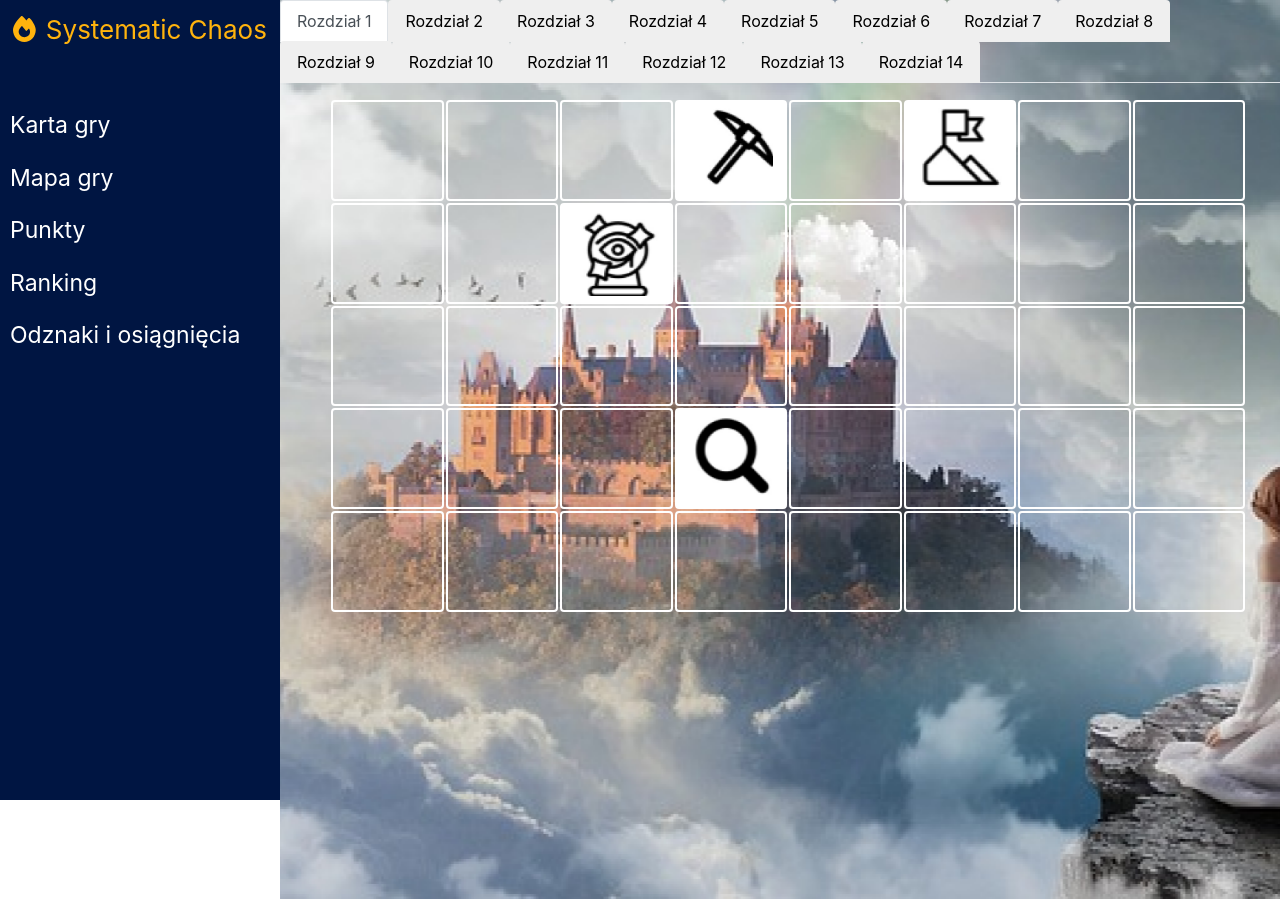
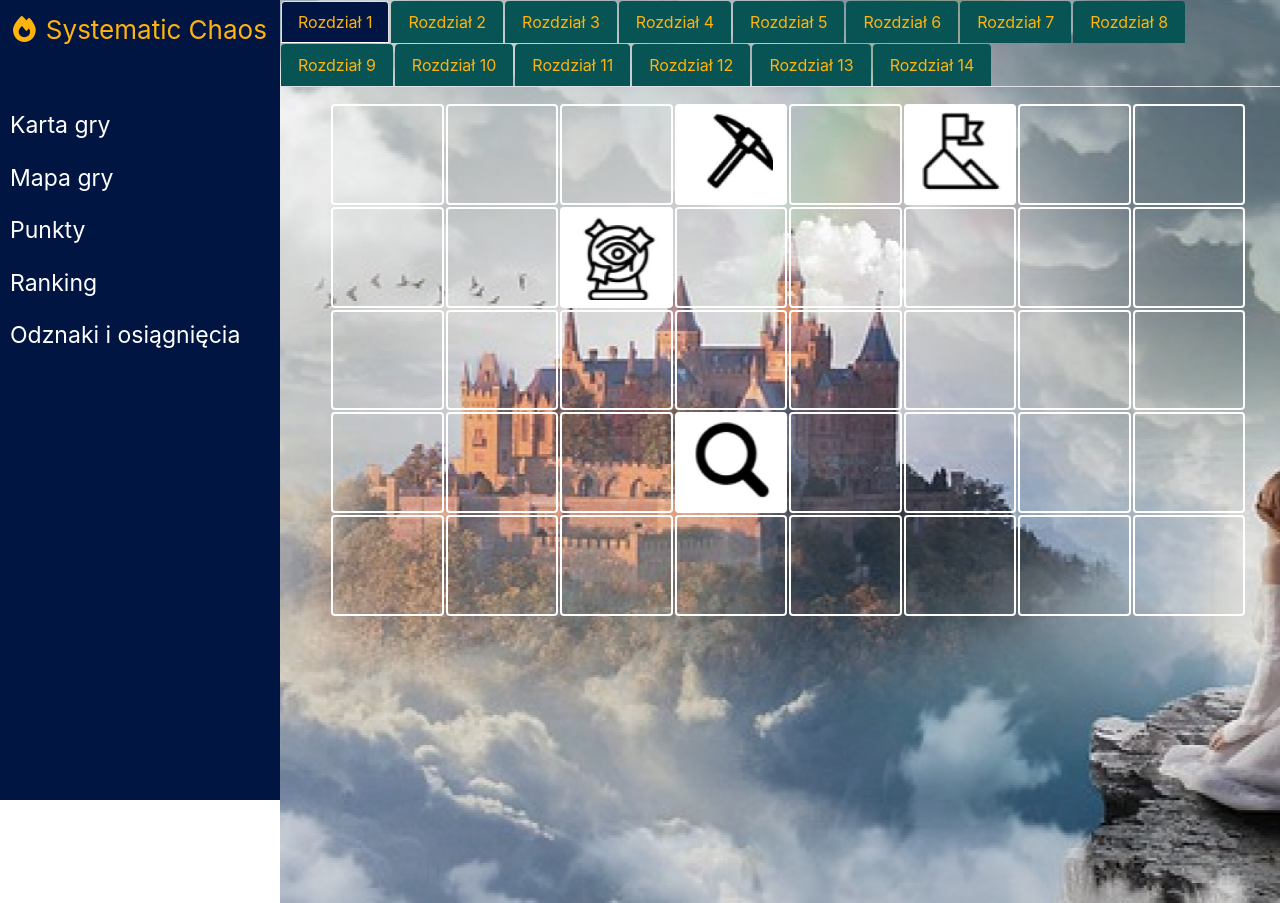
Before and after one commit to ajablonsk1/systematic-chaos, a React (Create React App) app in the folder frontend/: page / in a window 1280 px wide. Shown: the top 903 px of the page. Built offline with nearby package versions, Linux system fonts and the light colour scheme.

Commit message:
add tabs styling

```diff
--- /dev/null
+++ b/frontend/src/components/GameMap/ChaptersNav.css
@@ -0,0 +1,12 @@
+.nav-link.active {
+    color: var(--font-color) !important;
+    background-color: var(--dark-blue) !important;
+    outline: 0 !important;
+}
+
+.nav-link {
+    margin: 1px;
+    color: var(--font-color)!important;
+    background-color: var(--button-green) !important;
+    outline: 0 !important;
+}
--- a/frontend/src/components/GameMap/ChaptersNav.js
+++ b/frontend/src/components/GameMap/ChaptersNav.js
@@ -1,8 +1,8 @@
 import React from 'react';
-import { Tabs} from 'react-bootstrap';
+import { Tabs, Tab } from 'react-bootstrap';
 import Chapter from './Chapter';
 import { getActivityMap, getChapters } from '../../utils/Api';
-import { ChapterTab } from './ChaptersNavStyles';
+import './ChaptersNav.css';
 
 
 function ChaptersNav(props) {
@@ -17,14 +17,14 @@ function ChaptersNav(props) {
     {
         let map = getActivityMap(0); // TODO: getting proper activity
         tabs.push(
-            <ChapterTab key={chapter.id} eventKey={chapter.id} title={chapter.name} style={{height: "100vh"}}>
+            <Tab key={chapter.id} eventKey={chapter.id} title={chapter.name} style={{height: "100vh"}}>
                 <Chapter activityMap={map}></Chapter>
-            </ChapterTab>
+            </Tab>
         )
     }
 
     return (
-        <Tabs defaultActiveKey={getFrontChapterID()} id="uncontrolled-tab-example" className="mb-3"
+        <Tabs defaultActiveKey={getFrontChapterID()} id="chaptersNav" className="mb-3"
         unmountOnExit={true}>
             {tabs}
         </Tabs>
--- a/frontend/src/components/GameMap/ChaptersNavStyles.js
+++ /dev/null
@@ -1,6 +0,0 @@
-import styled from 'styled-components'
-import { Tab } from 'react-bootstrap';
-
-export const ChapterTab = styled(Tab)`
-
-`;
```
